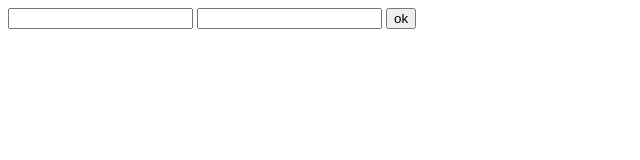
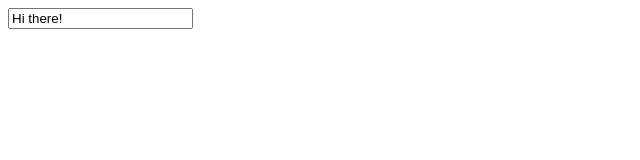
Before and after one commit to JuliaLojek/typescript-102, a website: page index.html in a window 1280 px wide. Shown: the whole page, without its empty margins (0-640 px from the left). Drawn offline with Linux system fonts and the light colour scheme.

Commit message:
discriminated types and type casting

```diff
--- a/index.html
+++ b/index.html
@@ -7,9 +7,7 @@
   </head>
   <body>
     <div>
-      <input name="num1" id="num1" type="text" />
-      <input name="num2" id="num2" type="text" />
-      <button id="button">ok</button>
+      <input name="userName" id="userName" type="text" />
     </div>
 
     <script src="./dist/app.js" defer></script>
--- a/src/app.ts
+++ b/src/app.ts
@@ -114,3 +114,9 @@ const parrot: Bird = {
 }
 
 moveAnimal(parrot);
+
+/////////  type casting
+
+const userInput = <HTMLInputElement>document.querySelector("#userName")!;  // ! means: TS, don't worry, this element exists
+
+userInput.value = "Hi there!";
```
Also changed, not shown: dist/app.js, 1 other file.
